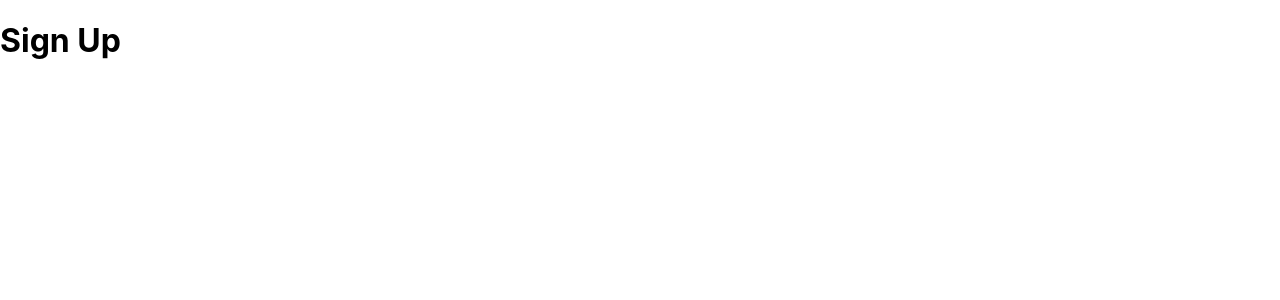
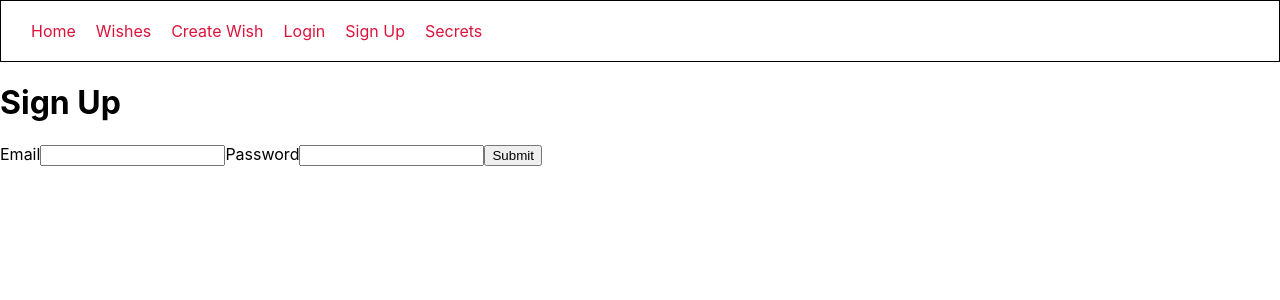
Before and after one commit to Lanzhou-J/WishUpon_client, a React (Create React App) app: page /sign-up in a window 1280 px wide. Shown: the top 300 px of the page. Built offline with nearby package versions, Linux system fonts and the light colour scheme.

Commit message:
Modified wishes page and wish page so that only authenticated users can Read and delete wish entries

```diff
--- a/src/components/App.jsx
+++ b/src/components/App.jsx
@@ -8,18 +8,22 @@ import Wishes from "./Wishes";
 import Wish from "./Wish";
 import CreateWish from "./CreateWish";
 import EditWish from "./EditWish";
+import ProtectedRoute from "./ProtectedRoute";
+import Secrets from "./Secrets";
+import Navbar from "../shared/Navbar"
 
 
 class App extends React.Component {
   render() {
     return (
       <>
-        {/* <Navbar /> */}
+        <Navbar />
         <Switch>
-          <Route exact path="/wishes/create" component={CreateWish} />
-          <Route exact path="/wishes/:id/edit" component={EditWish} />
+          <ProtectedRoute exact path="/secrets" component={Secrets} />
+          <ProtectedRoute exact path="/wishes/create" component={CreateWish} />
+          <ProtectedRoute exact path="/wishes/:id/edit" component={EditWish} />
           <Route exact path="/wishes/:id" component={Wish} />
-          <Route exact path="/wishes" component={Wishes} />
+          <ProtectedRoute exact path="/wishes" component={Wishes} />
           <Route exact path="/login" component={Login} />
           <Route exact path="/sign-up" component={Signup} />
           <Route exact path="/" component={Home} />
--- a/src/components/CreateWish.jsx
+++ b/src/components/CreateWish.jsx
@@ -20,7 +20,7 @@ class CreateWish extends React.Component {
       method: "POST",
       headers: {
         "Content-Type": "application/json",
-        // Authorization: `Bearer ${localStorage.getItem("token")}`,
+        Authorization: `Bearer ${localStorage.getItem("token")}`,
       },
       body: JSON.stringify(body),
     });
--- a/src/components/EditWish.jsx
+++ b/src/components/EditWish.jsx
@@ -15,6 +15,7 @@ class EditWish extends React.Component {
       method: "PUT",
       headers: {
         "Content-Type": "application/json",
+        Authorization: `Bearer ${localStorage.getItem("token")}`,
       },
       body: JSON.stringify({ title, description, user_id }),
     });
--- a/src/components/Login.jsx
+++ b/src/components/Login.jsx
@@ -1,12 +1,70 @@
 import React from "react";
 
 class Login extends React.Component {
+  state = { email: "", password: "", errMessage: "" };
+
+  onInputChange = (event) => {
+    const key = event.target.id;
+    this.setState({
+      [key]: event.target.value,
+    });
+  };
+
+  onFormSubmit = async (event) => {
+    event.preventDefault();
+    const { email, password } = this.state;
+    const body = {
+      auth: { email, password },
+    };
+    try {
+      const response = await fetch("http://localhost:3000/login", {
+        method: "POST",
+        headers: {
+          "Content-Type": "application/json",
+        },
+        body: JSON.stringify(body),
+      });
+      if (response.status >= 400) {
+        throw new Error("incorrect credentials");
+      } else {
+        const { jwt } = await response.json();
+        localStorage.setItem("token", jwt);
+        this.props.history.push("/secrets");
+      }
+    } catch (err) {
+      this.setState({
+        errMessage: err.message,
+      });
+    }
+  };
+
   render() {
+    const { email, password, errMessage } = this.state;
     return (
-      <div>
+      <div className="container">
         <h1>Login</h1>
+        {errMessage && <span>{errMessage}</span>}
+        <form onSubmit={this.onFormSubmit}>
+          <label htmlFor="email">Email</label>
+          <input
+            type="email"
+            name="email"
+            id="email"
+            value={email}
+            onChange={this.onInputChange}
+          />
+          <label htmlFor="password">Password</label>
+          <input
+            type="password"
+            name="password"
+            id="password"
+            value={password}
+            onChange={this.onInputChange}
+          />
+          <input type="submit" value="Submit" />
+        </form>
       </div>
-    )
+    );
   }
 }
 
--- /dev/null
+++ b/src/components/ProtectedRoute.jsx
@@ -0,0 +1,52 @@
+import React from "react";
+import { Route, Redirect } from "react-router-dom";
+
+class ProtectedRoute extends React.Component {
+  state = {
+    auth: false,
+    loading: true,
+  };
+
+async componentDidMount() {
+  try {
+    const response = await fetch("http://localhost:3000/status", {
+      headers: {
+        'Authorization': `Bearer ${localStorage.getItem('token')}`
+      }
+    })
+    if (response.status >= 400) {
+      throw(new Error("not authorized"))
+    } else {
+      const { jwt } = await response.json()
+      localStorage.setItem('token', jwt)
+      this.setState({
+        auth: true,
+        loading: false,
+      });
+    }
+  } catch(err) {
+    console.log(err.message)
+    this.setState({
+      loading: false,
+    });
+  }
+}
+
+  render() {
+    const { loading, auth } = this.state;
+    // debugger
+    if (!loading && !auth) {
+      return <Redirect to="/" />;
+    } else {
+      return !loading && (
+        <Route
+          exact={this.props.exact}
+          path={this.props.path}
+          component={this.props.component}
+        />
+      );
+    }
+  }
+}
+
+export default ProtectedRoute;
--- /dev/null
+++ b/src/components/Secrets.jsx
@@ -0,0 +1,9 @@
+import React from 'react'
+
+class Secrets extends React.Component {
+  render() {
+    return <h1>secrets</h1>
+  }
+}
+
+export default Secrets
--- a/src/components/SignUp.jsx
+++ b/src/components/SignUp.jsx
@@ -1,13 +1,80 @@
 import React from "react";
 
-class Signup extends React.Component {
+class SignUp extends React.Component {
+  state = { email: "", password: ""};
+
+  onInputChange = (event) => {
+    const key = event.target.id;
+    this.setState({
+      [key]: event.target.value,
+    });
+  };
+
+  onFormSubmit = async (event) => {
+    event.preventDefault();
+    const { email, password} = this.state;
+    try {
+      const response = await fetch("http://localhost:3000/sign-up", {
+        method: "POST",
+        headers: {
+          "Content-Type": "application/json",
+        },
+        body: JSON.stringify({ user: { email, password}}),
+      });
+      if (response.status >= 400) {
+        throw new Error("incorrect credentials");
+      } else {
+        const response = await fetch("http://localhost:3000/login", {
+          method: "POST",
+          headers: {
+            "Content-Type": "application/json",
+          },
+          body: JSON.stringify({ auth: { email, password}}),
+        })
+        const { jwt } = await response.json()
+        localStorage.setItem("token", jwt);
+        this.props.history.push("/secrets");
+      }
+    } catch (err) {
+      console.log(err.message)
+    }
+  };
+
   render() {
+    const { email, password} = this.state;
     return (
-      <div>
+      <div className="container">
         <h1>Sign Up</h1>
+        <form onSubmit={this.onFormSubmit}>
+          <label htmlFor="email">Email</label>
+          <input
+            type="email"
+            name="email"
+            id="email"
+            value={email}
+            onChange={this.onInputChange}
+          />
+          <label htmlFor="password">Password</label>
+          <input
+            type="password"
+            name="password"
+            id="password"
+            value={password}
+            onChange={this.onInputChange}
+          />
+          {/* <label htmlFor="country_id">Country ID</label>
+          <input
+            type="country_id"
+            name="country_id"
+            id="country_id"
+            value={country_id}
+            onChange={this.onInputChange}
+          /> */}
+          <input type="submit" value="Submit" />
+        </form>
       </div>
-    )
+    );
   }
 }
 
-export default Signup;
+export default SignUp;
--- a/src/components/Wish.jsx
+++ b/src/components/Wish.jsx
@@ -6,17 +6,21 @@ class Wish extends React.Component {
   state = { wishes: null };
   deleteWish = async (id) => {
     await fetch(`http://localhost:3000/wishes/${id}`, {
-      method: "DELETE"
-      // headers: {
-      //   'Authorization': `Bearer ${localStorage.getItem('token')}`
-      // },
+      method: "DELETE",
+      headers: {
+        'Authorization': `Bearer ${localStorage.getItem('token')}`
+      },
     });
     window.alert("Deleted The Post!");
     this.props.history.push("/wishes");
   };
 
   showWish = async (id) => {
-    const response = await fetch(`http://localhost:3000/wishes/${id}`)
+    const response = await fetch(`http://localhost:3000/wishes/${id}`, {
+      headers: {
+        'Authorization': `Bearer ${localStorage.getItem('token')}`
+      }
+    });
     const data = await response.json();
     console.log(data.description)
     this.setState({ wishes: data});
--- a/src/components/Wishes.jsx
+++ b/src/components/Wishes.jsx
@@ -6,9 +6,9 @@ class Wishes extends React.Component {
 
   getWishes = async () => {
     const response = await fetch("http://localhost:3000/wishes/", {
-      // headers: {
-      //   'Authorization': `Bearer ${localStorage.getItem('token')}`
-      // }
+      headers: {
+        'Authorization': `Bearer ${localStorage.getItem('token')}`
+      }
     });
     const data = await response.json();
     this.setState({ wishes: data.wishes });
--- a/src/shared/Navbar.jsx
+++ b/src/shared/Navbar.jsx
@@ -0,0 +1,29 @@
+// Navbar.jsx
+import React from "react";
+import { Link } from "react-router-dom";
+// import { useHistory } from "react-router-dom";
+
+const NavBar = () => {
+  // const history = useHistory();
+
+  return (
+    <nav>
+      <Link to="/">Home</Link>
+      <Link to="/wishes">Wishes</Link>
+      <Link to="/wishes/create">Create Wish</Link>
+      <Link to="/login">Login</Link>
+      <Link to="/sign-up">Sign Up</Link>
+      <Link to="/secrets">Secrets</Link>
+      {/* <span
+        onClick={() => {
+          localStorage.removeItem("token");
+          history.push("/login");
+        }}
+      >
+        Logout
+      </span> */}
+    </nav>
+  );
+};
+
+export default NavBar;
--- a/src/stylesheets/index.css
+++ b/src/stylesheets/index.css
@@ -1,4 +1,4 @@
-body {
+/* body {
   margin: 0;
   font-family: -apple-system, BlinkMacSystemFont, 'Segoe UI', 'Roboto', 'Oxygen',
     'Ubuntu', 'Cantarell', 'Fira Sans', 'Droid Sans', 'Helvetica Neue',
@@ -10,4 +10,25 @@ body {
 code {
   font-family: source-code-pro, Menlo, Monaco, Consolas, 'Courier New',
     monospace;
+} */
+
+/* index.css */
+body {
+  margin: 0;
+  font-family: -apple-system, BlinkMacSystemFont, 'Segoe UI', 'Roboto', 'Oxygen',
+    'Ubuntu', 'Cantarell', 'Fira Sans', 'Droid Sans', 'Helvetica Neue',
+    sans-serif;
+  -webkit-font-smoothing: antialiased;
+  -moz-osx-font-smoothing: grayscale;
 }
+
+nav {
+  padding: 20px;
+  border: 1px solid black;
+}
+
+nav a {
+  text-decoration: none;
+  color: crimson;
+  margin: 0px 10px;
+}
```
